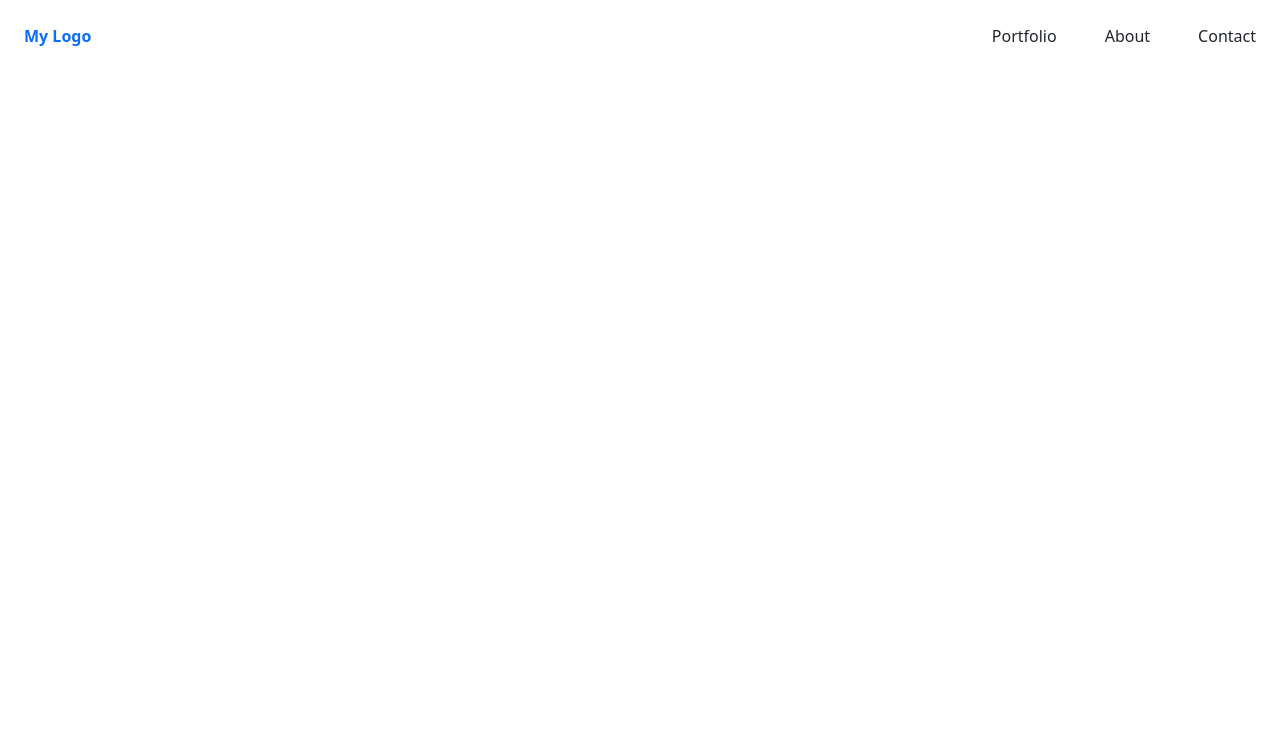
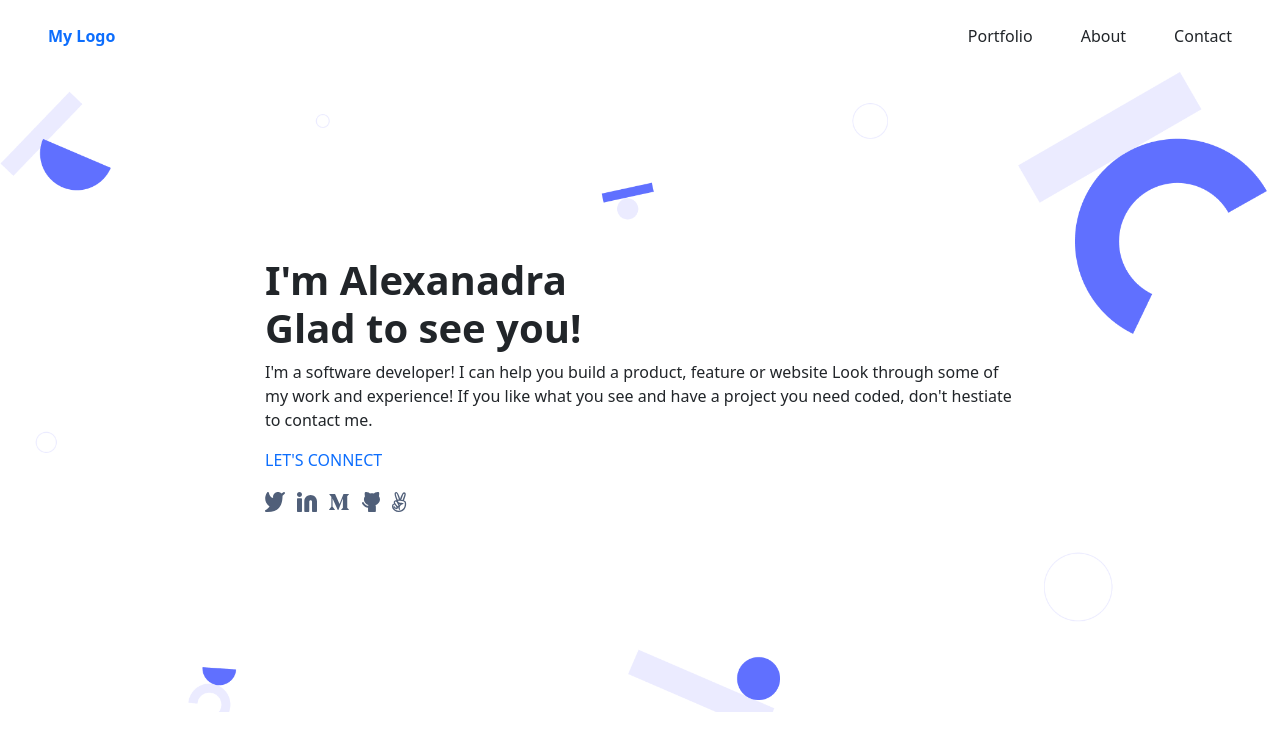
Before and after one commit to Yosefgeda/portfolio-bootstrap, a plain HTML site: page index.html in a window 1280 px wide. Drawn offline with nearby package versions, Linux system fonts and the light colour scheme.

Commit message:
Finish intro section

```diff
--- a/index.html
+++ b/index.html
@@ -5,11 +5,12 @@
   <meta http-equiv="X-UA-Compatible" content="IE=edge">
   <meta name="viewport" content="width=device-width, initial-scale=1.0">
   <title>Document</title>
+  <link href="style.css" rel="stylesheet">
   <link rel="stylesheet" href="https://cdnjs.cloudflare.com/ajax/libs/bootstrap/5.2.3/css/bootstrap.min.css" integrity="sha512-SbiR/eusphKoMVVXysTKG/7VseWii+Y3FdHrt0EpKgpToZeemhqHeZeLWLhJutz/2ut2Vw1uQEj2MbRF+TVBUA==" crossorigin="anonymous" referrerpolicy="no-referrer" />
   <script src="https://cdnjs.cloudflare.com/ajax/libs/bootstrap/5.2.3/js/bootstrap.min.js" integrity="sha512-1/RvZTcCDEUjY/CypiMz+iqqtaoQfAITmNSJY17Myp4Ms5mdxPS5UV7iOfdZoxcGhzFbOm6sntTKJppjvuhg4g==" crossorigin="anonymous" referrerpolicy="no-referrer"></script>
 </head>
 <body>
-  <header class="d-flex justify-content-between p-4">
+  <header class="d-flex justify-content-between p-4 px-5">
     <span class="text-primary fw-bold">My Logo</span>
     <nav class="nav gap-5">
       <a>Portfolio</a>
@@ -17,5 +18,47 @@
       <a>Contact</a>
     </nav>
   </header>
+
+  <section id="intro-section" class="d-flex justify-content-center align-items-center">
+    <div>
+      <h1 class="fw-bold">
+        I'm Alexanadra
+        <br>
+        Glad to see you!
+      </h1>
+      <p>
+        I&apos;m a software developer! I can help you build a product, feature or website Look through some of my work and experience!
+        If you like what you see and have a project you need coded, don&apos;t hestiate to contact me.
+      </p>
+      <p class="text-primary">LET&apos;S CONNECT</p>
+      <ul class="list-inline">
+        <li class="list-inline-item">
+          <a href="#">
+            <img src="images/twitter.svg" alt="twitter">
+          </a>
+        </li>
+        <li class="list-inline-item">
+          <a href="#">
+            <img src="images/linkedin.svg" alt="linkedin">
+          </a>
+        </li>
+        <li class="list-inline-item">
+          <a href="#">
+            <img src="images/m.svg" alt="m">
+          </a>
+        </li>
+        <li class="list-inline-item">
+          <a href="#">
+            <img src="images/github.svg" alt="github">
+          </a>
+        </li>
+        <li class="list-inline-item">
+          <a href="#">
+            <img src="images/rabbit.svg" alt="rabbit">
+          </a>
+        </li>
+      </ul>
+    </div>
+  </section>
 </body>
 </html>
--- a/style.css
+++ b/style.css
@@ -0,0 +1,10 @@
+
+#intro-section {
+  background-image: url(./images/desktop-header-bg.png);
+  background-size: cover;
+  height: 80vh;
+}
+
+#intro-section > div {
+  max-width: 750px;
+}
```
Also changed, not shown: images/contact-form-mobile-bg.png (added), images/contact-section-bg.png (added), images/css.png (added), images/desktop-header-bg.png (added), images/github.svg (added), images/header-bg.png (added), images/html.png (added), images/js.png (added), images/linkedin.svg (added), images/m.svg (added), images/rabbit.svg (added), images/twitter.svg (added), images/work-image-1.png (added), images/work-image-2.png (added), 4 more files.
